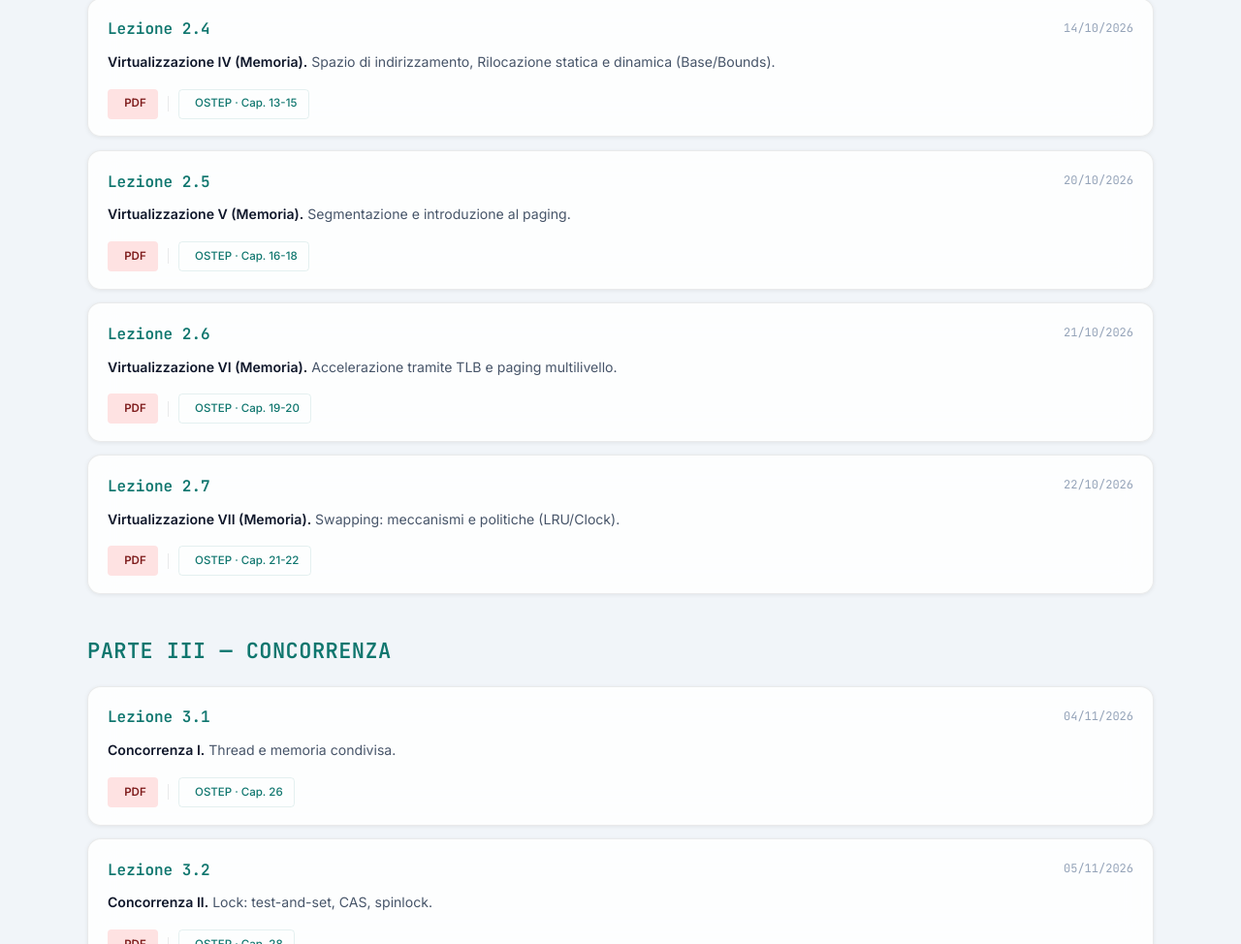
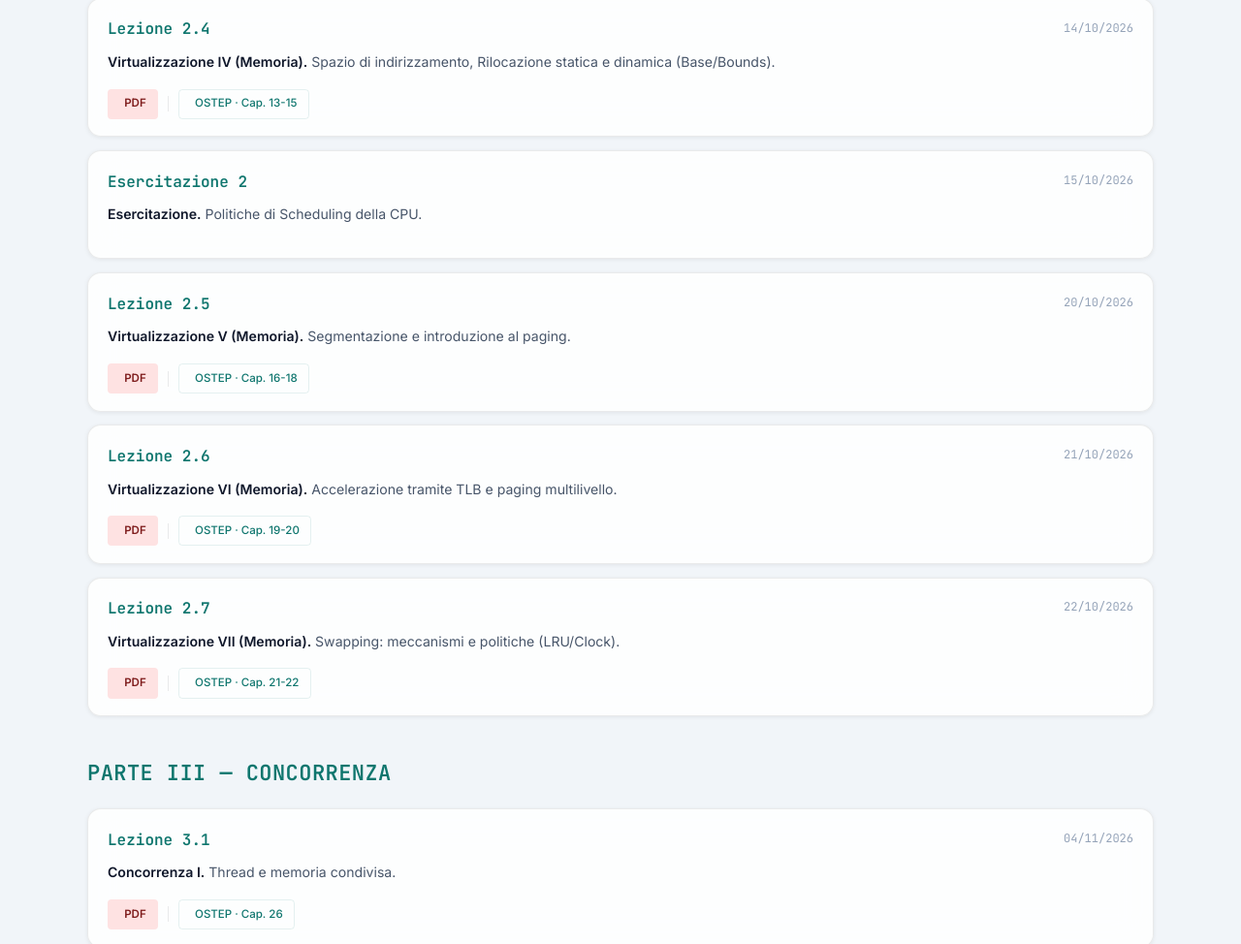
Before and after one commit to gtolomei/gtolomei.github.io, a plain HTML site: page teaching/os.html in a window 1280 px wide. Shown: the part 5682-6656 px from the top of the page at 97% size. Drawn offline with Linux system fonts and the light colour scheme.

Commit message:
[OS]: Added Esercitazione 2

```diff
--- a/teaching/os.html
+++ b/teaching/os.html
@@ -533,6 +533,13 @@
         </article>
         <article class="lecture-card">
           <div class="lecture-card-head">
+            <span class="lecture-card-id">Esercitazione 2</span>
+            <span class="lecture-card-date"><i class="ti ti-calendar" aria-hidden="true"></i>15/10/2026</span>
+          </div>
+          <p class="lecture-card-desc"><strong style="color:var(--text);font-weight:600;">Esercitazione.</strong> Politiche di Scheduling della CPU.</p>
+        </article>
+        <article class="lecture-card">
+          <div class="lecture-card-head">
             <span class="lecture-card-id">Lezione 2.5</span>
             <span class="lecture-card-date"><i class="ti ti-calendar" aria-hidden="true"></i>20/10/2026</span>
           </div>
```
